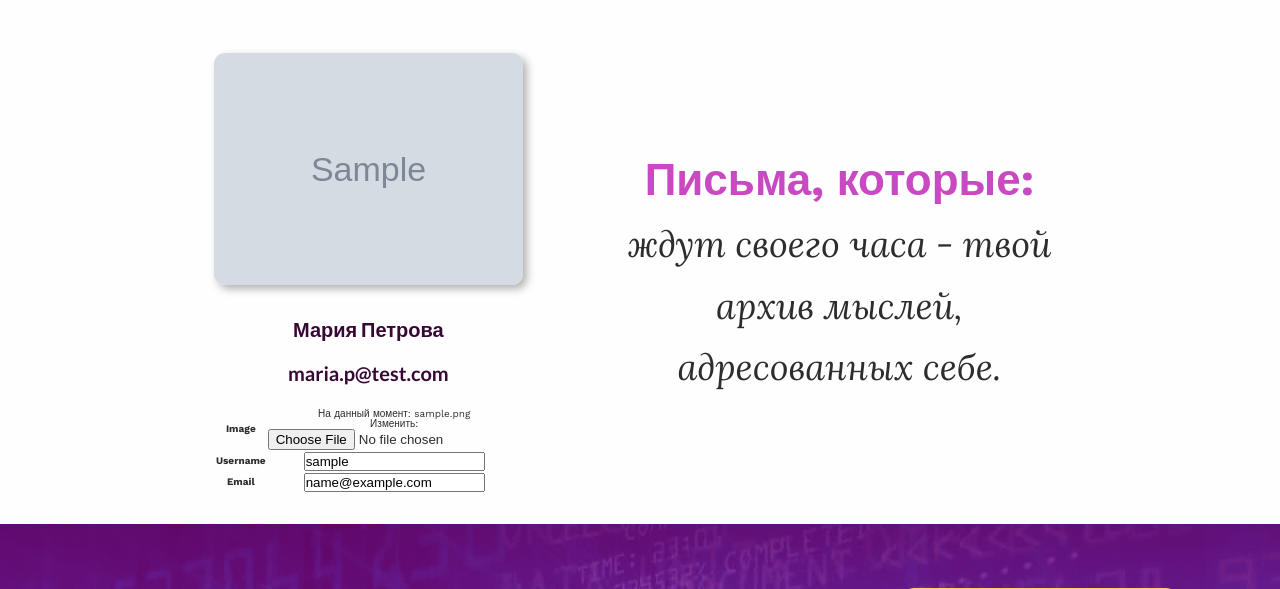
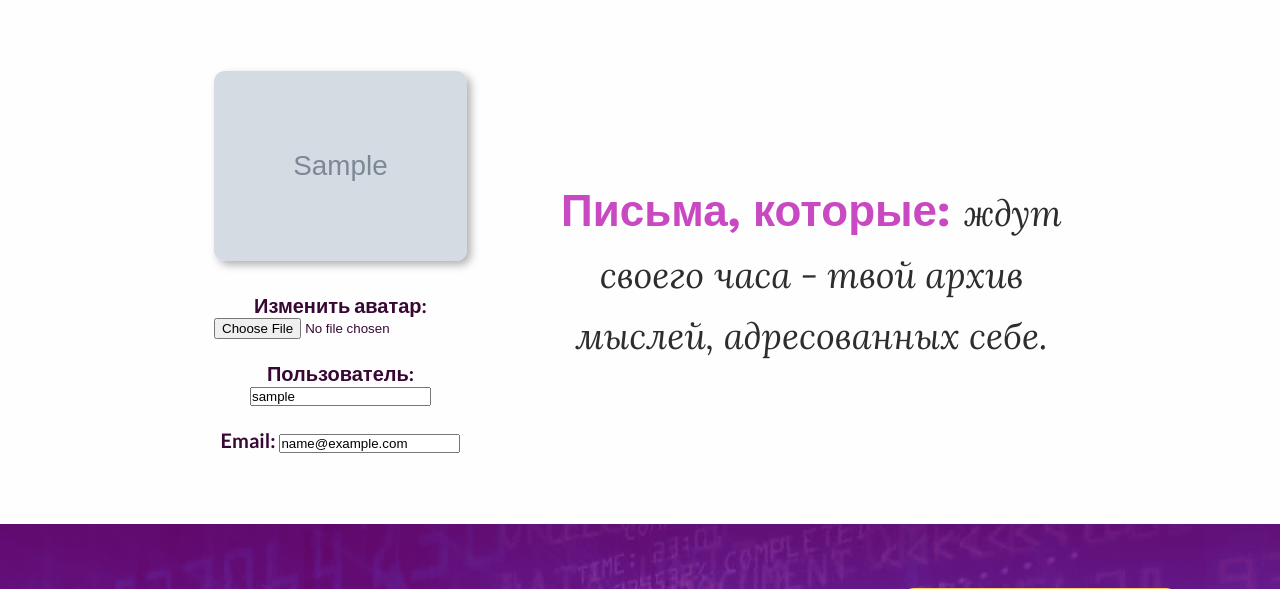
Before and after one commit to osccircuit/from_past, a Django app: page /archive/user_archive in a window 1280 px wide. Shown: the part 56-645 px from the top of the page. Run offline with Django 5.2, Linux system fonts and the light colour scheme; a user stored in the database is signed in; tables that the repository leaves empty hold one stand-in row (values such as "Sample post"); grey boxes marked "Sample" are stand-in pictures; parts of the project's set-up code (start-up, migrations or seed data) failed here and were passed over.

Commit message:
Add form and change default data in it

```diff
--- a/backend/from_past/archive/forms.py
+++ b/backend/from_past/archive/forms.py
@@ -3,9 +3,9 @@
 from users.models import User
 
 class UpdateForm(UserChangeForm):
-    image = forms.ImageField()
-    username = forms.CharField()
-    email = forms.CharField()
+    image = forms.ImageField(label='Изменить аватар')
+    username = forms.CharField(label='Пользователь')
+    email = forms.CharField(label='Email')
 
     class Meta:
         model = User
--- a/backend/from_past/archive/templates/archive/user_archive.html
+++ b/backend/from_past/archive/templates/archive/user_archive.html
@@ -6,27 +6,15 @@
 	<section class="hero">
 		<div class="container container-sm hero-flex">
 			<div class="user-card">
-				<img
-					src="{{ user.image.url }}"
-					alt="фотография пользователя"
-				/>
-				<p>Мария Петрова</p>
-				<p class="user-email">maria.p@test.com</p>
 				<form>
-					<table>
-						<tr>
-							<th>{{ form.image.label }}</th>
-							<td>{{ form.image }}</td>
-						</tr>
-						<tr>
-							<th>{{ form.username.label }}</th>
-							<td>{{ form.username }}</td>
-						</tr>
-						<tr>
-							<th>{{ form.email.label }}</th>
-							<td>{{ form.email }}</td>
-						</tr>
-					</table>
+					<img
+						src="{{ user.image.url }}"
+						alt="фотография пользователя"
+					/>
+					<p>{{ form.image.label }}: <input type="file" name="{{ form.image.name }}" id="id_image">
+					</p>
+					<p>{{ form.username.label }}: {{ form.username }}</p>
+					<p class="user-email">{{form.email.label }}: {{ form.email }}</p>
 				</form>
 			</div>
 			<div class="hero-title">
```
